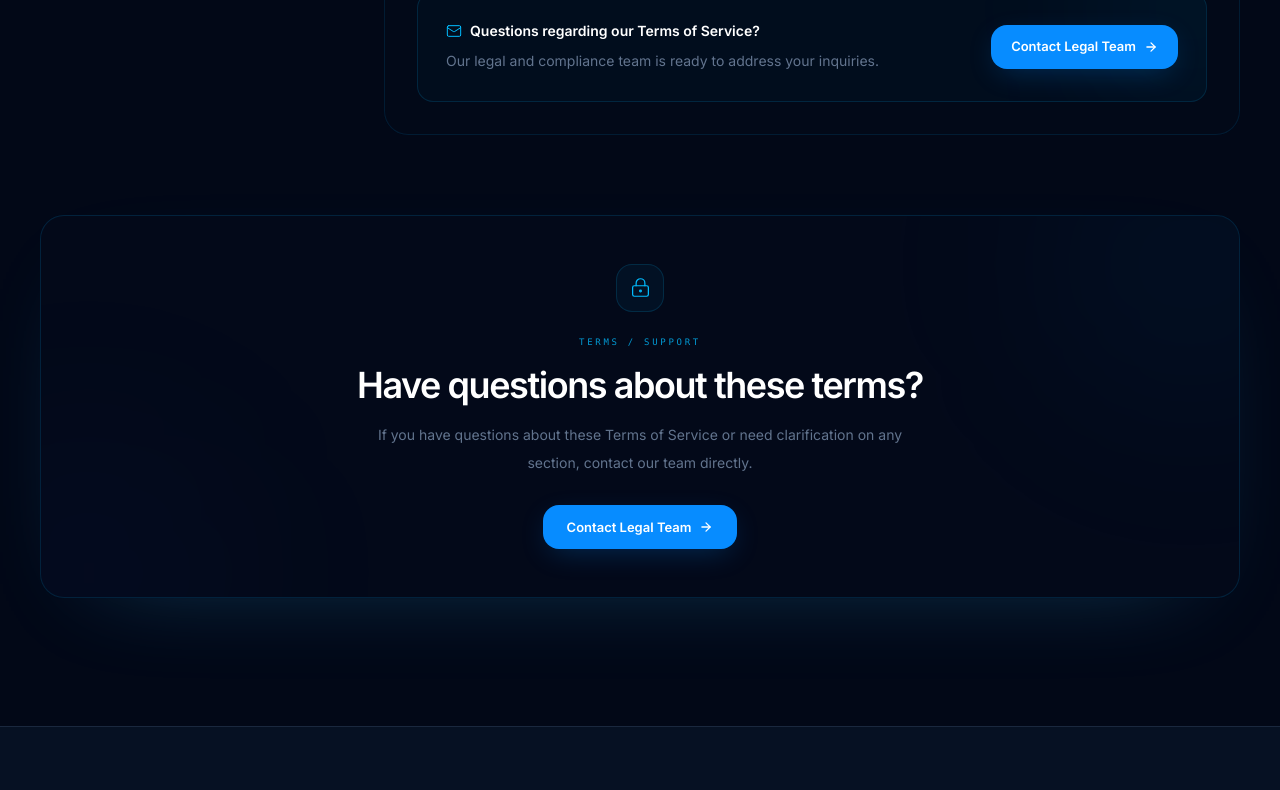
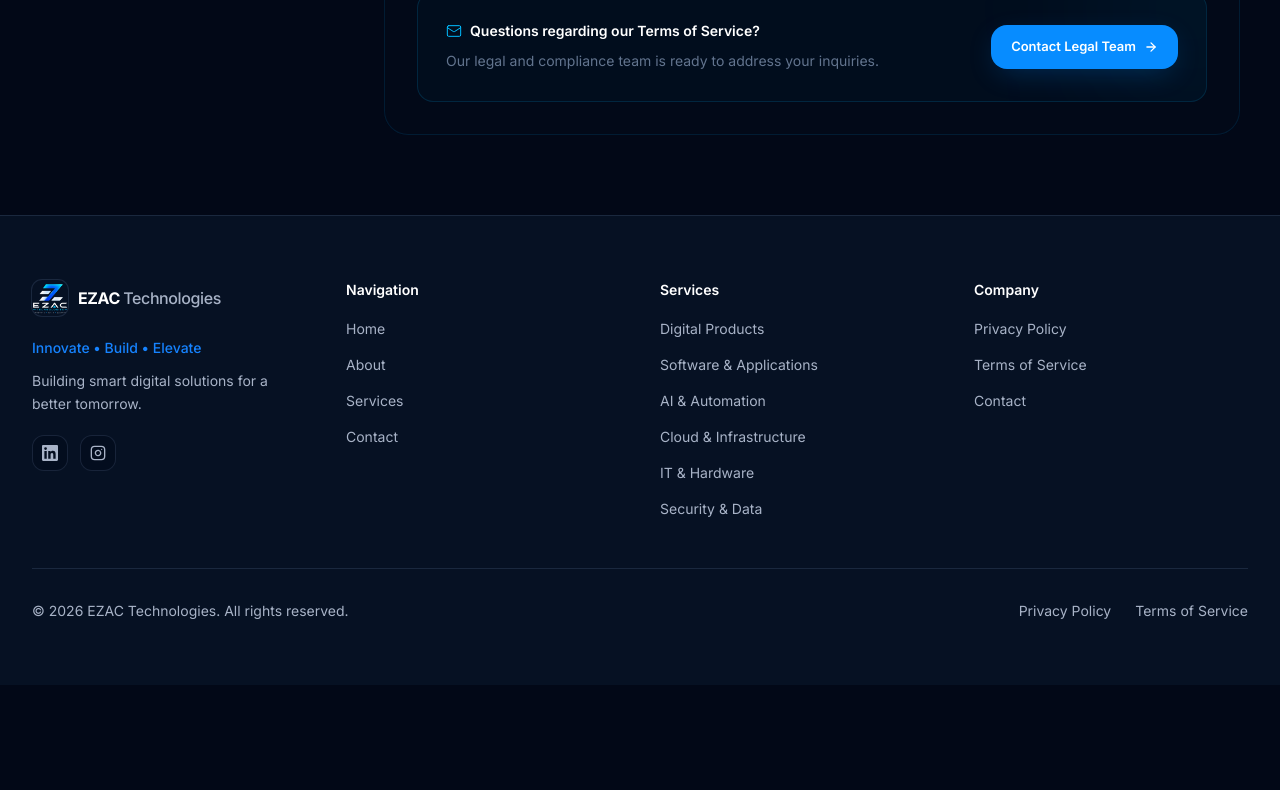
Before and after one commit to tabindazeeshan2/EZAC-Technologies-, a Next.js app: page /terms in a window 1280 px wide. Shown: the part 5380-6170 px from the top of the page. After the commit the page ends 6065 px from the top, so only its background shows below. Built offline with nearby package versions, Linux system fonts and the light colour scheme.

Commit message:
Updated Design

```diff
--- a/app/privacy/page.tsx
+++ b/app/privacy/page.tsx
@@ -800,49 +800,7 @@ export default function PrivacyPage() {
           </div>
         </section>
 
-        <section className="relative mx-auto max-w-7xl px-5 pb-24 sm:px-8 lg:px-10 lg:pb-32">
-          <div className="relative overflow-hidden rounded-3xl border border-sky-900/40 bg-[#040b1b]/80 p-8 text-center shadow-[0_30px_100px_-60px_rgba(56,189,248,0.35)] backdrop-blur-xl sm:p-12">
-            <div className="absolute -right-24 -top-24 h-72 w-72 rounded-full bg-sky-400/[0.045] blur-[100px]" />
 
-            <div className="absolute -left-24 bottom-[-120px] h-72 w-72 rounded-full bg-blue-500/[0.035] blur-[100px]" />
-
-            <div className="relative">
-              <div className="mx-auto flex size-12 items-center justify-center rounded-xl border border-sky-400/15 bg-sky-400/[0.05]">
-                <LockKeyhole
-                  size={21}
-                  strokeWidth={1.4}
-                  className="text-sky-400"
-                />
-              </div>
-
-              <div className="mt-6 font-mono text-[9px] uppercase tracking-[0.3em] text-sky-400/80">
-                Privacy / Support
-              </div>
-
-              <h2 className="mx-auto mt-4 max-w-2xl text-3xl font-semibold tracking-[-0.04em] text-white sm:text-4xl">
-                Have questions about your information?
-              </h2>
-
-              <p className="mx-auto mt-4 max-w-xl text-sm leading-7 text-slate-500">
-                If you have questions about this Privacy Policy or would like to
-                make a data request, contact our team directly.
-              </p>
-
-              <a
-                href="/#contact"
-                className="group mt-7 inline-flex h-11 items-center justify-center rounded-xl bg-[#078cff] px-6 text-[13px] font-semibold text-white shadow-[0_8px_30px_-8px_rgba(0,140,255,0.3)] transition-all duration-300 hover:-translate-y-0.5 hover:bg-[#159cff] hover:shadow-[0_10px_35px_-8px_rgba(0,140,255,0.45)]"
-              >
-                Contact Legal Team
-
-                <ArrowRight
-                  size={14}
-                  strokeWidth={2.2}
-                  className="ml-2 transition-transform duration-300 group-hover:translate-x-1"
-                />
-              </a>
-            </div>
-          </div>
-        </section>
       </main>
     </>
   )
--- a/app/terms/page.tsx
+++ b/app/terms/page.tsx
@@ -722,49 +722,7 @@ export default function TermsPage() {
           </div>
         </section>
 
-        <section className="relative mx-auto max-w-7xl px-5 pb-24 sm:px-8 lg:px-10 lg:pb-32">
-          <div className="relative overflow-hidden rounded-3xl border border-sky-900/40 bg-[#040b1b]/80 p-8 text-center shadow-[0_30px_100px_-60px_rgba(56,189,248,0.35)] backdrop-blur-xl sm:p-12">
-            <div className="absolute -right-24 -top-24 h-72 w-72 rounded-full bg-sky-400/[0.045] blur-[100px]" />
 
-            <div className="absolute -left-24 bottom-[-120px] h-72 w-72 rounded-full bg-blue-500/[0.035] blur-[100px]" />
-
-            <div className="relative">
-              <div className="mx-auto flex size-12 items-center justify-center rounded-xl border border-sky-400/15 bg-sky-400/[0.05]">
-                <LockKeyhole
-                  size={21}
-                  strokeWidth={1.4}
-                  className="text-sky-400"
-                />
-              </div>
-
-              <div className="mt-6 font-mono text-[9px] uppercase tracking-[0.3em] text-sky-400/80">
-                Terms / Support
-              </div>
-
-              <h2 className="mx-auto mt-4 max-w-2xl text-3xl font-semibold tracking-[-0.04em] text-white sm:text-4xl">
-                Have questions about these terms?
-              </h2>
-
-              <p className="mx-auto mt-4 max-w-xl text-sm leading-7 text-slate-500">
-                If you have questions about these Terms of Service or need
-                clarification on any section, contact our team directly.
-              </p>
-
-              <a
-                href="/#contact"
-                className="group mt-7 inline-flex h-11 items-center justify-center rounded-xl bg-[#078cff] px-6 text-[13px] font-semibold text-white shadow-[0_8px_30px_-8px_rgba(0,140,255,0.3)] transition-all duration-300 hover:-translate-y-0.5 hover:bg-[#159cff] hover:shadow-[0_10px_35px_-8px_rgba(0,140,255,0.45)]"
-              >
-                Contact Legal Team
-
-                <ArrowRight
-                  size={14}
-                  strokeWidth={2.2}
-                  className="ml-2 transition-transform duration-300 group-hover:translate-x-1"
-                />
-              </a>
-            </div>
-          </div>
-        </section>
       </main>
     </>
   )
```
